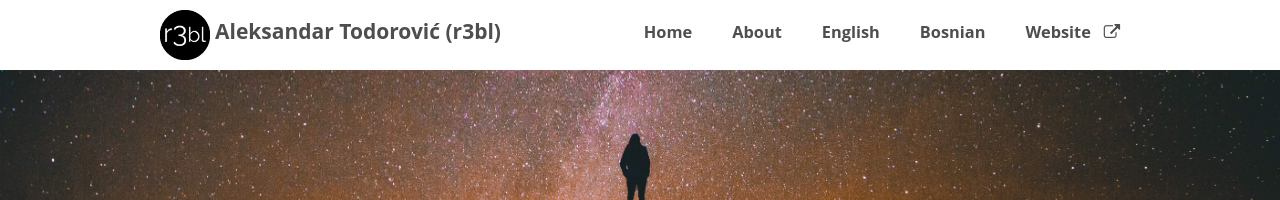
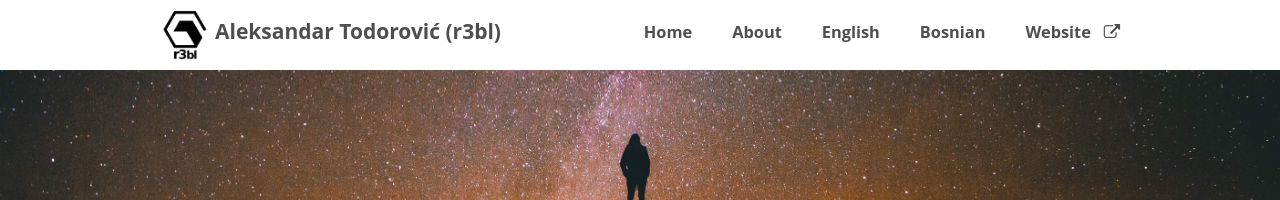
Before and after one commit to menghanhui/r3bl.blog, a Jekyll site: the page built from index.html, in a window 1280 px wide. Shown: the top 200 px of the page. Built offline with Jekyll 4.4.1, drawn with Linux system fonts in a browser that asks for light colours; nearby versions of some CDN libraries; the list of posts is cut into pages by our own code; comment, search, counter and statistics services are not loaded.

Commit message:
Switches the logo

```diff
--- a/_config.yml
+++ b/_config.yml
@@ -5,7 +5,7 @@ description:      Want to spend hours reading articles written by an aspiring wr
 disqus_shortname: r3bl
 reading_time:     true
 words_per_minute: 200
-logo:             images/logo2.png
+logo:             images/something.png
 float_share:      false
 url:              https://blog.r3bl.me
 
```
Also changed, not shown: images/something.png (added).
